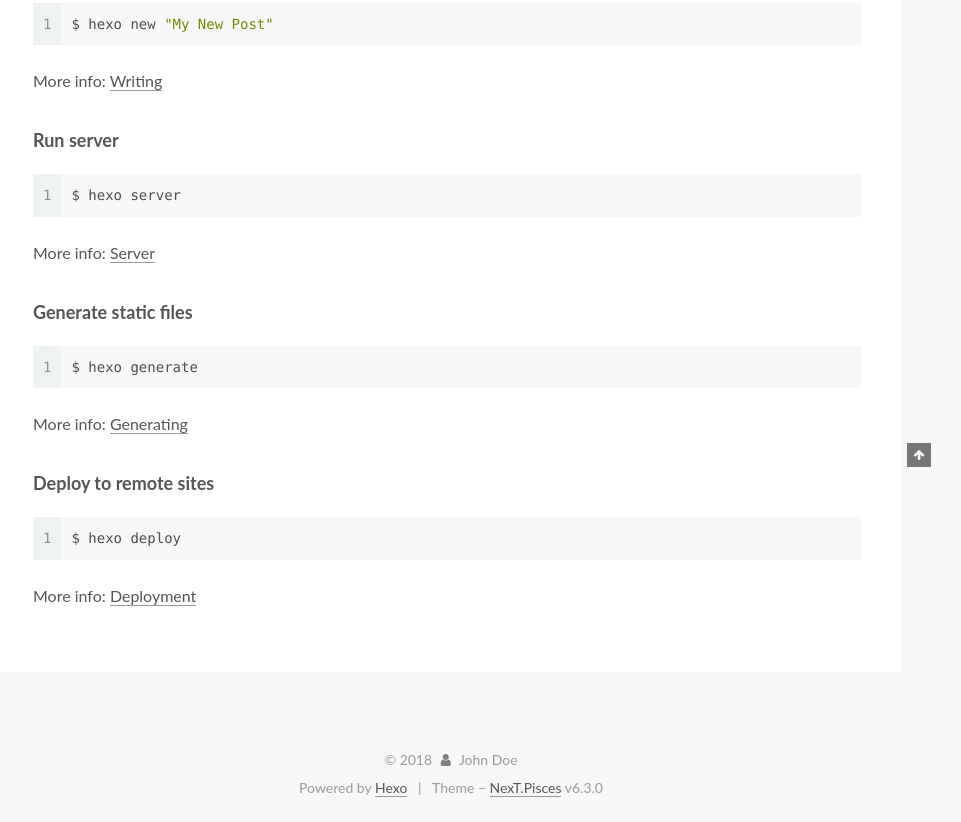
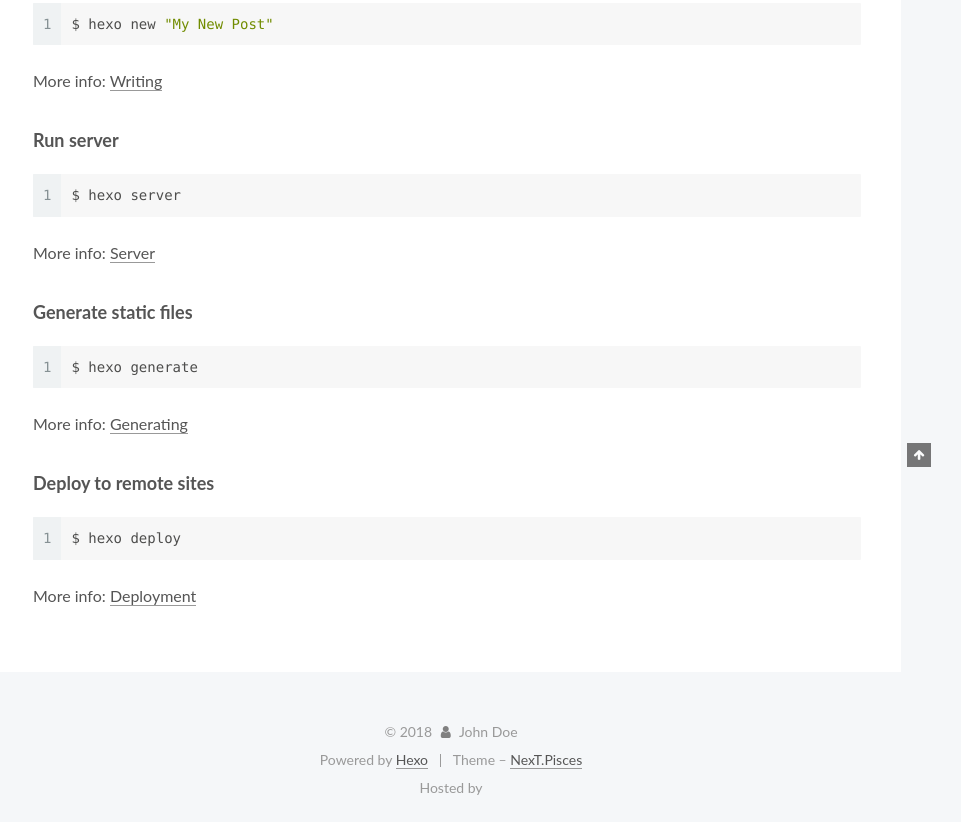
Before and after one commit to viechang/viechang.github.io, a plain HTML site: page 2018/08/03/hello-world/index.html in a window 1280 px wide. Shown: the part 433-1255 px from the top of the page, without its empty margins (319-1280 px from the left). Drawn offline with Linux system fonts and the light colour scheme.

Commit message:
Site updated: 2018-08-03 16:23:35

```diff
--- a/2018/08/03/hello-world/index.html
+++ b/2018/08/03/hello-world/index.html
@@ -536,14 +536,11 @@
 
 
 
-  <div class="theme-info">Theme – <a class="theme-link" target="_blank" href="https://theme-next.org">NexT.Pisces</a> v6.3.0</div>
+  <div class="theme-info">Theme – <a class="theme-link" target="_blank" href="https://theme-next.org">NexT.Pisces</a></div>
 
 
 
-
-
-
-
+  <div class="footer-custom">Hosted by <a href="https://pages.coding.me"</div>
 
 
 
--- a/css/main.css
+++ b/css/main.css
@@ -1849,7 +1849,7 @@ img:hover {
   width: 4px;
   height: 4px;
   border-radius: 50%;
-  background: #ff6ab1;
+  background: #09ab98;
 }
 .links-of-blogroll {
   font-size: 13px;
```
Also changed, not shown: archives/2018/08/index.html (+2 -5 lines), archives/2018/index.html (+2 -5 lines), archives/index.html (+2 -5 lines), index.html (+2 -5 lines).
